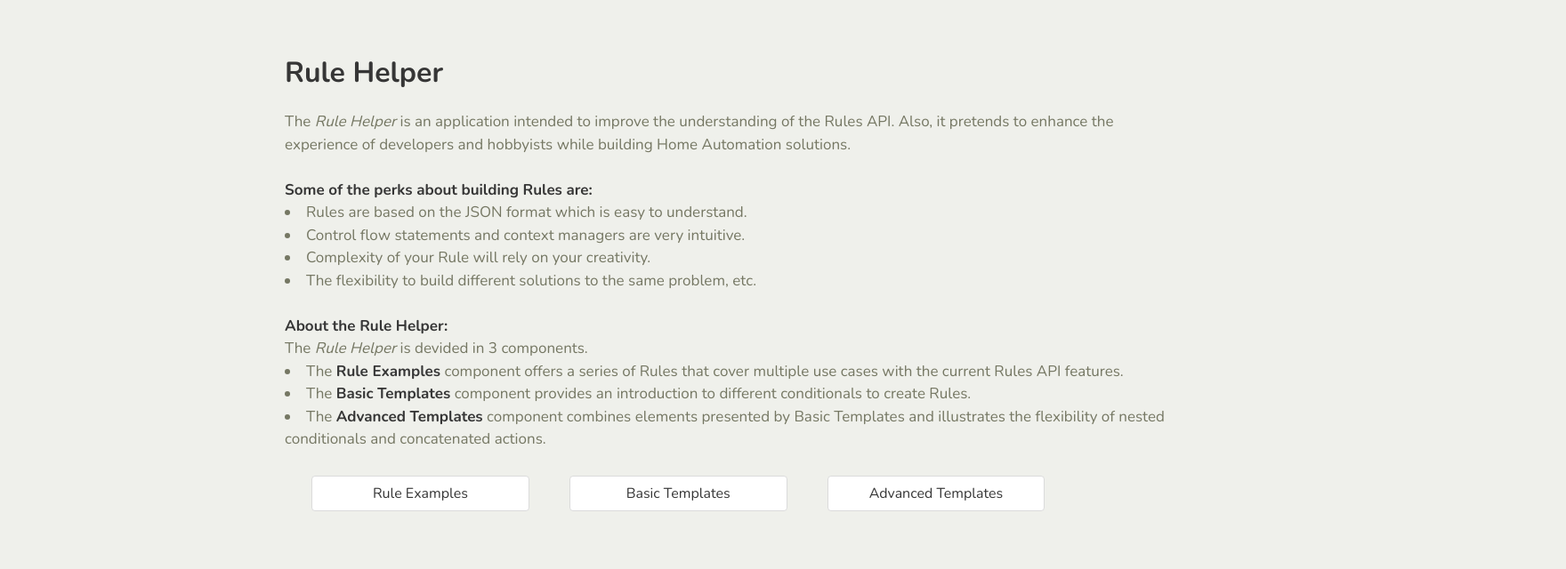
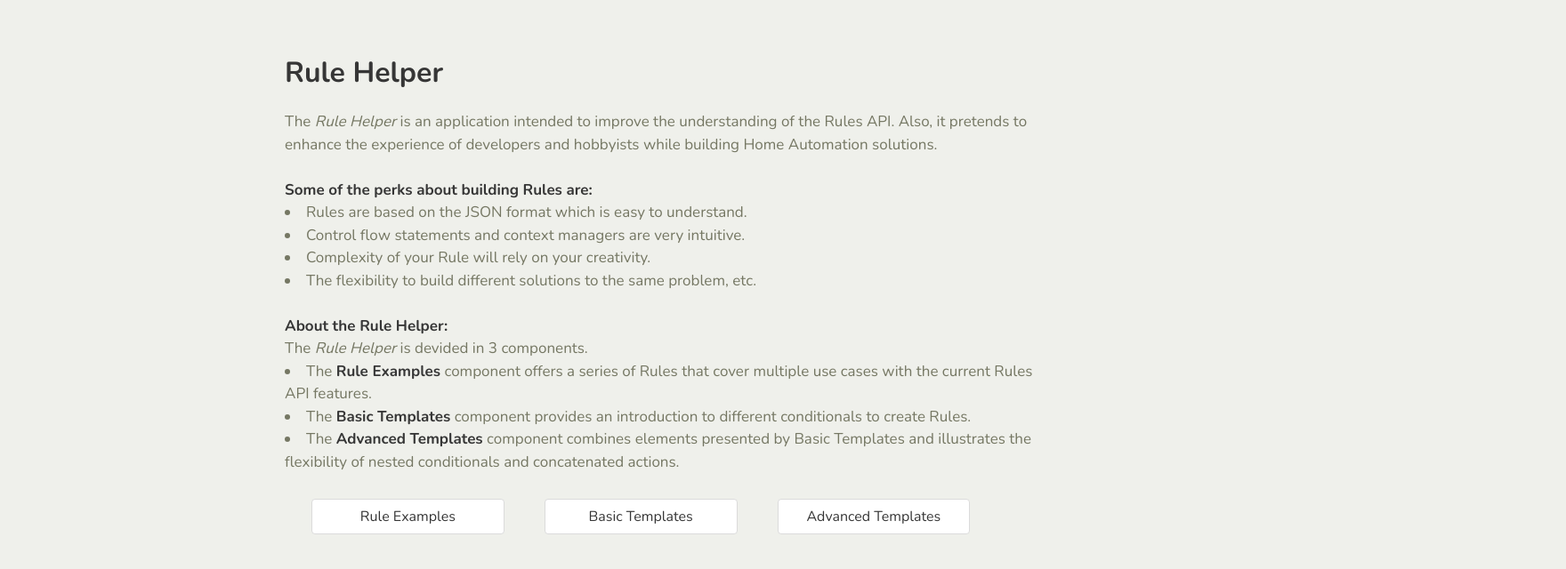
Before and after one commit to erickvneri/rule-helper, a React (Create React App) app: page / in a window 1280 px wide. Shown: the top 640 px of the page at 89% size, 1760 px wide, since content can reach past the window. Built offline with nearby package versions, Linux system fonts and the light colour scheme.

Commit message:
patch component style

```diff
--- a/src/App.scss
+++ b/src/App.scss
@@ -40,22 +40,11 @@ $input-shadow: none;
 
 // Style
 .container {
-    max-width: 960px;
-    max-width: 1060px;
-    height: 600px;
+    width: 850px;
+    height: 560px;
     margin-top: 5%;
     margin-left: 25%;
     align-self: center;
-}
-
-.text {
-    font-size: 18px;
-    width: 1000px;
-}
-
-.example {
-	width: 650px;
-	height: 650px;
 }
 
 .title {
@@ -104,7 +93,7 @@ $input-shadow: none;
 
 // React Ace Editor
 .example {
-    margin-left: 12px;
+    margin-left: 7px;
     margin-top: 2px;
 }
 
```
